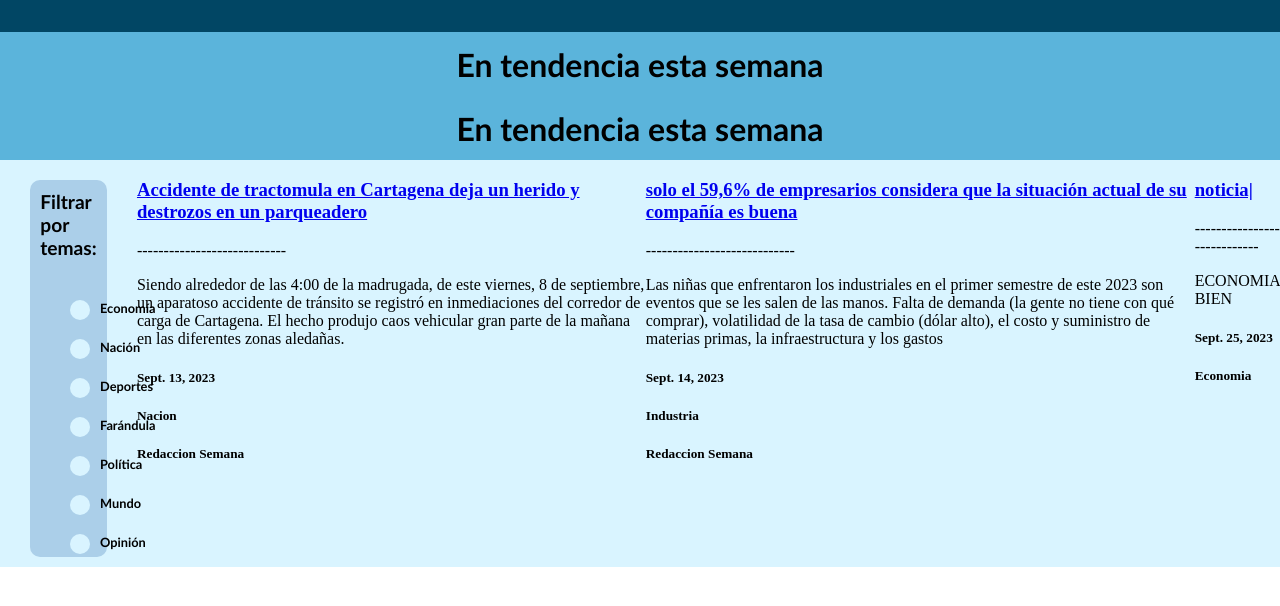
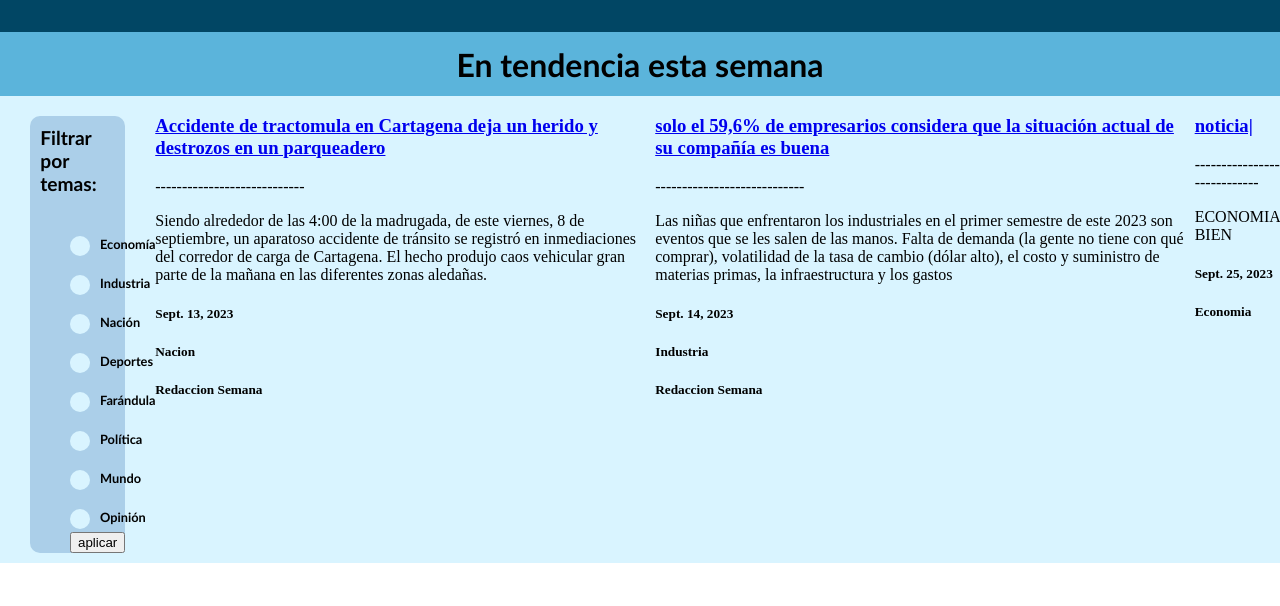
Before and after one commit to nicolasgutar/RyM, a Django app: page / in a window 1280 px wide. Shown: the part 148-754 px from the top of the page. Run offline with Django 4.2, Linux system fonts and the light colour scheme; data comes from the database, SQL or seed files in the repository; grey boxes are pictures that could not be loaded.

Commit message:
filtro implementado

```diff
--- a/main/templates/main/layouts/nav1.html
+++ b/main/templates/main/layouts/nav1.html
@@ -49,9 +49,6 @@
         </div>
     </nav>
     <div style="background-color: #014664; width: 100%; height: 2.5vw;"></div>
-        <div class="contenedor-subtitulo">
-        <p class="subtitle">En tendencia esta semana</p>
-    </div>
     {% block content %}
     {% endblock %}
 </body>
--- a/main/templates/main/tendencias.html
+++ b/main/templates/main/tendencias.html
@@ -7,24 +7,29 @@
 <div class="fondo">
     <div class="filtros">
         <p class="subtitle2">Filtrar por temas:</p>
-        <form class="form-filtros">
-            <input type="checkbox" class="form-checkbox" id="eco">
+        <form class="form-filtros" method = "get">
+            <input type="checkbox" name = "Economia" class="form-checkbox" id="eco">
             <label for="eco" class="form-option">Economía</label><br><br>
-            <input type="checkbox" class="form-checkbox" id="nac">
+            <input type="checkbox" name = "Industria" class="form-checkbox" id="ind">
+            <label for="ind" class="form-option">Industria</label><br><br>
+            <input type="checkbox" name = "Nacion" class="form-checkbox" id="nac">
             <label for="nac" class="form-option">Nación</label><br><br>
-            <input type="checkbox" class="form-checkbox" id="dep">
+            <input type="checkbox" name = "Deportes" class="form-checkbox" id="dep">
             <label for="dep" class="form-option">Deportes</label><br><br>
-            <input type="checkbox" class="form-checkbox" id="far">
+            <input type="checkbox" name = "Farandula" class="form-checkbox" id="far">
             <label for="far" class="form-option">Farándula</label><br><br>
-            <input type="checkbox" class="form-checkbox" id="pol">
+            <input type="checkbox" name = "Politica" class="form-checkbox" id="pol">
             <label for="pol" class="form-option">Política</label><br><br>
-            <input type="checkbox" class="form-checkbox" id="mun">
+            <input type="checkbox" name = "Mundo" class="form-checkbox" id="mun">
             <label for="mun" class="form-option">Mundo</label><br><br>
-            <input type="checkbox" class="form-checkbox" id="op">
+            <input type="checkbox" name = "Opinion" class="form-checkbox" id="op">
             <label for="op" class="form-option">Opinión</label>
+            <input type="submit" value="aplicar">
         </form>
     </div>
     {% for noticia in noticias %}
+
+    {% if noticia.tags in applied_tags %}
     <div>
         {% if noticia.url == null %}
         <a href = '/noticia/{{noticia.id}}'><h3>{{noticia.titulo}}</h3></a>
@@ -37,6 +42,8 @@
         <h5>{{noticia.tags}}</h5>
         <h5>{{noticia.autor}}</h5>
     </div>
+    {% endif %}
+
     {% endfor %}
 </div>
 
--- a/main/views.py
+++ b/main/views.py
@@ -1,3 +1,4 @@
+
 from django.shortcuts import render, redirect, get_object_or_404
 from .models import Noticia
 from .forms import PublicarNoticia
@@ -17,10 +18,26 @@ def publicar(request):
                                contenido = request.POST['contenido'])
         return redirect('/')
 
-
+"""
 def tendencias(request):
     noticias = Noticia.objects.all()
     return render(request, "main/tendencias.html", {'noticias':noticias})
+"""
+
+def tendencias(request):
+    tags = ['Nacion','Industria', 'Economia', 'Deportes', 'Farandula','Politica','Mundo','Opinion']
+    applied_tags = []
+    for tag in tags:
+        if request.GET.get(tag):
+            applied_tags.append(tag)
+
+    noticias = Noticia.objects.all()
+
+    if applied_tags == []:
+        applied_tags = tags
+
+    return render(request, "main/tendencias.html", {"noticias":noticias, "applied_tags":applied_tags})
+
 
 def noticia(request, id):
     noticia = get_object_or_404(Noticia,id=id)
```
